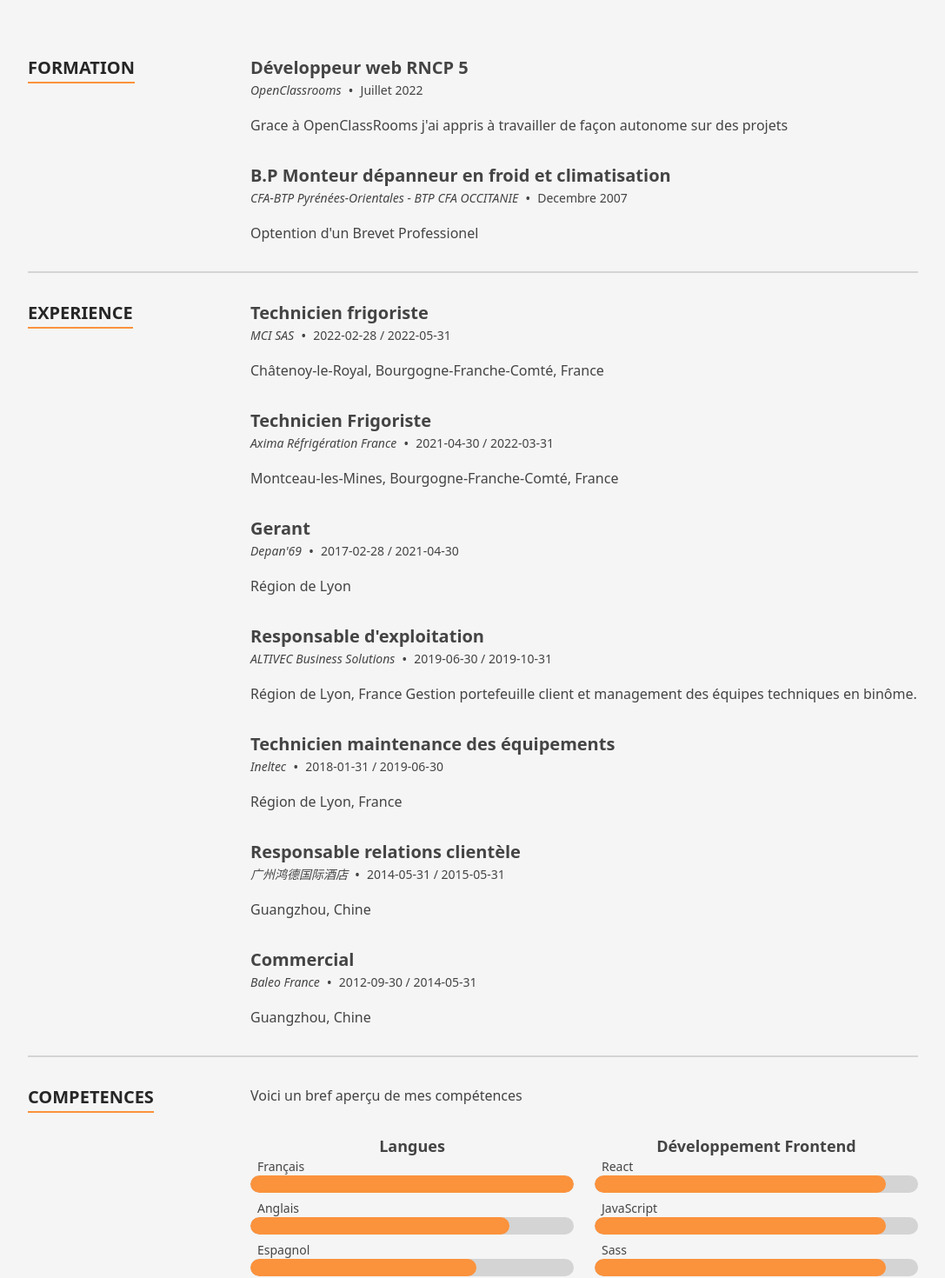
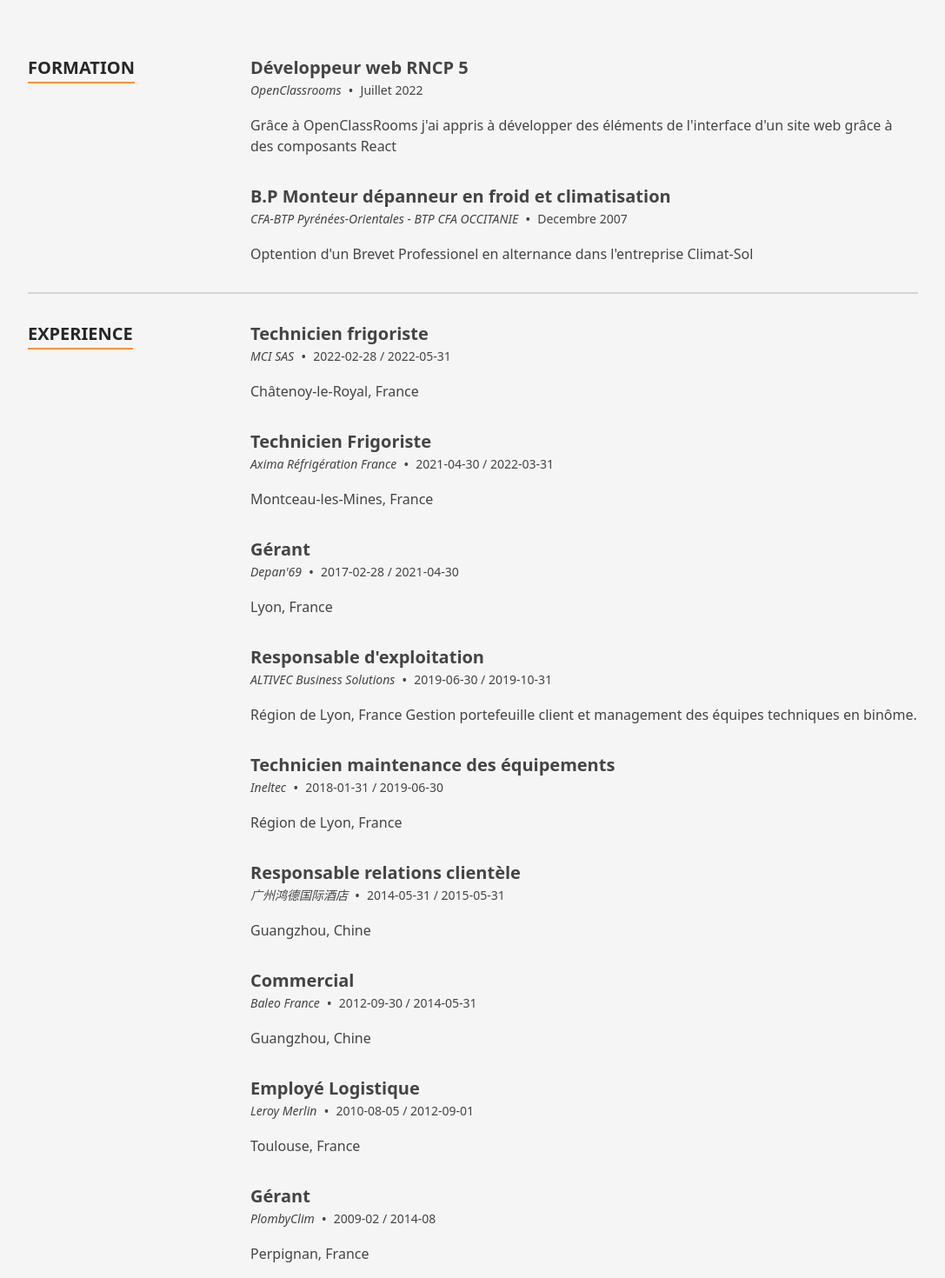
Before and after one commit to Bulrack66/React-Resume-Next, a Next.js app: page / in a window 1280 px wide. Shown: the part 1180-2650 px from the top of the page at 87% size, without its empty margins (96-1183 px from the left). Built offline with nearby package versions, Linux system fonts and the light colour scheme.

Commit message:
resum-update

```diff
--- a/src/data/data.tsx
+++ b/src/data/data.tsx
@@ -81,7 +81,7 @@ export const heroData: Hero = {
   ),
   actions: [
     {
-      href: 'https://drive.google.com/file/d/180XEbf1ycT0Kvn2TkKygtAJPg9-1YLdu/view?usp=sharing',
+      href: 'https://drive.google.com/file/d/1OXKiGcukN_VW0GmaqkYRijQawXBAQLex/view?usp=share_link',
       text: 'Mon C.V',
       primary: true,
       Icon: DownloadIcon,
@@ -216,12 +216,12 @@ export const education: TimelineItem[] = [
     location: "OpenClassrooms",
     title: "Développeur web RNCP 5",
     date: "Juillet 2022",
-    content:<p>Grace à OpenClassRooms j'ai appris à travailler de façon autonome sur des projets</p>
+    content:<p>Grâce à OpenClassRooms j'ai appris à développer des éléments de l'interface d'un site web grâce à des composants React</p>
   },
   {
     location: "CFA-BTP Pyrénées-Orientales - BTP CFA OCCITANIE",
     title: "B.P Monteur dépanneur en froid et climatisation",
-    content: <p>Optention d'un Brevet Professionel</p>,
+    content: <p>Optention d'un Brevet Professionel en alternance dans l'entreprise Climat-Sol</p>,
     date: "Decembre 2007",
   },
 ];
@@ -231,19 +231,19 @@ export const experience: TimelineItem[] = [
     location: "MCI SAS",
     title: "Technicien frigoriste ",
     date: "2022-02-28 / 2022-05-31",
-    content: (<p>Châtenoy-le-Royal, Bourgogne-Franche-Comté, France</p>)
+    content: (<p>Châtenoy-le-Royal, France</p>)
   },
   {
     location: "Axima Réfrigération France",
     title: "Technicien Frigoriste",
     date: "2021-04-30 / 2022-03-31",
-    content: (<p>Montceau-les-Mines, Bourgogne-Franche-Comté, France</p>)
+    content: (<p>Montceau-les-Mines, France</p>)
   },
   {
     location: "Depan'69",
-    title: "Gerant",
+    title: "Gérant",
     date: "2017-02-28 / 2021-04-30",
-    content: (<p>Région de Lyon</p>)
+    content: (<p>Lyon, France</p>)
   },
   {
     location: "ALTIVEC Business Solutions",
@@ -271,6 +271,18 @@ export const experience: TimelineItem[] = [
     title: "Commercial",
     date: "2012-09-30 / 2014-05-31",
     content: (<p>Guangzhou, Chine</p>)
+  },
+  {
+    location: "Leroy Merlin",
+    title: "Employé Logistique",
+    date: "2010-08-05 / 2012-09-01",
+    content: (<p>Toulouse, France</p>)
+  },
+  {
+    location: "PlombyClim",
+    title: "Gérant",
+    date: "2009-02 / 2014-08",
+    content: (<p>Perpignan, France</p>)
   },
 ];
 
```
